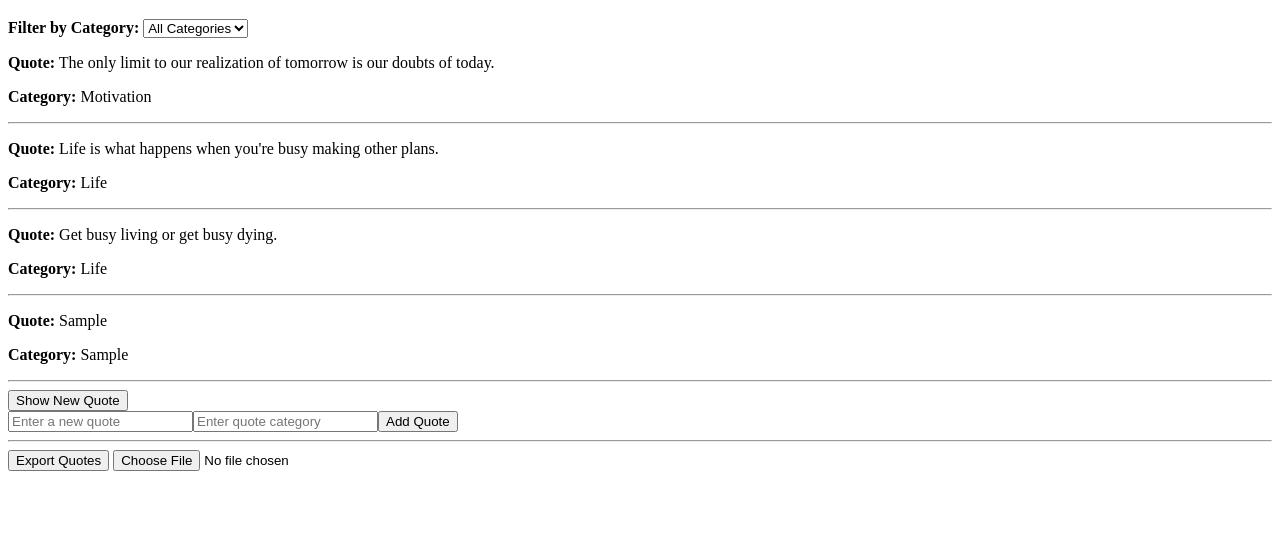
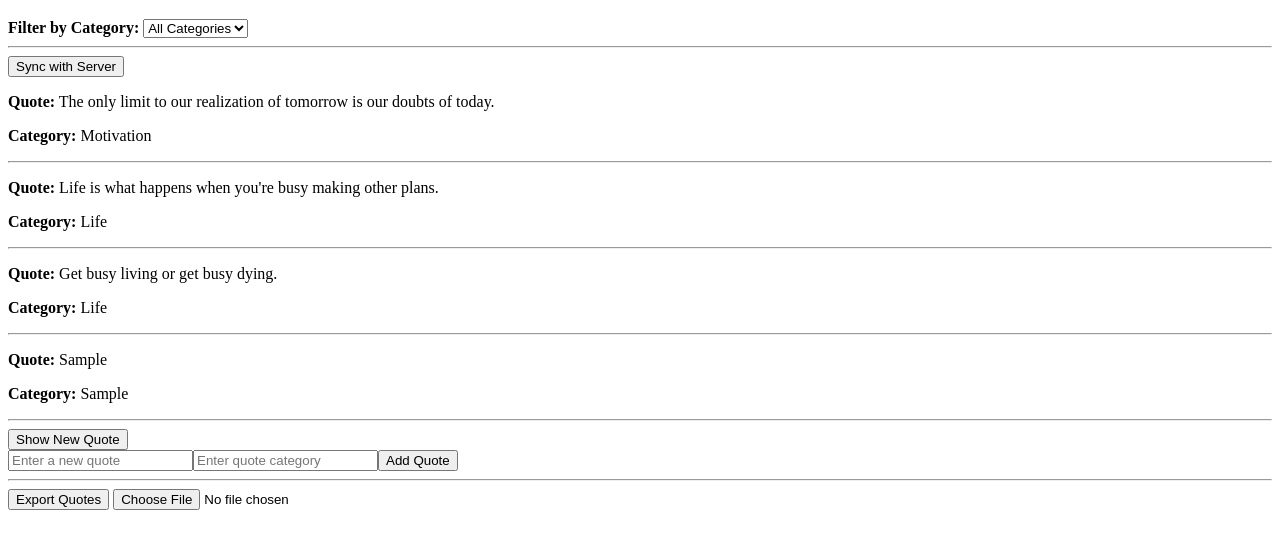
Before and after one commit to lnObempong/alx_fe_javascript, a plain HTML site: page dom-manipulation/index.html in a window 1280 px wide. Both pictures are taken after typing "Sample", "Sample" into the empty fields and a click on the button "Add Quote". Shown: the part 61-610 px from the top of the page. Drawn offline with Linux system fonts and the light colour scheme.

Commit message:
Updated, server sync with conflic resolution and user notification

```diff
--- a/dom-manipulation/index.html
+++ b/dom-manipulation/index.html
@@ -13,6 +13,10 @@
   <option value="all">All Categories</option>
   <!-- Options will be added dynamically -->
 </select>
+
+<hr />
+<button onclick="syncWithServer()">Sync with Server</button>
+<p id="syncStatus" style="color: green;"></p>
 
 
   <!-- Display Quote -->
--- a/dom-manipulation/script.js
+++ b/dom-manipulation/script.js
@@ -1,5 +1,5 @@
 // ========================
-// Quote Data Management
+// Local & Session Storage
 // ========================
 
 let quotes = [];
@@ -60,8 +60,8 @@ function addQuote() {
   document.getElementById("newQuoteText").value = "";
   document.getElementById("newQuoteCategory").value = "";
 
-  populateCategories();  // Update dropdown with new category if needed
-  filterQuotes();        // Reapply filter to include the new quote
+  populateCategories();
+  filterQuotes();
 }
 
 function createAddQuoteForm() {
@@ -85,7 +85,7 @@ function createAddQuoteForm() {
 }
 
 // ========================
-// Category Filter Handling
+// Filtering by Category
 // ========================
 
 function populateCategories() {
@@ -176,7 +176,62 @@ function importFromJsonFile(event) {
 }
 
 // ========================
-// Page Initialization
+// Server Sync & Conflict Resolution
+// ========================
+
+function mapServerPostToQuote(post) {
+  return {
+    text: post.title,
+    category: post.body
+  };
+}
+
+async function syncWithServer() {
+  const syncStatus = document.getElementById("syncStatus");
+  syncStatus.textContent = "Syncing...";
+
+  try {
+    const response = await fetch("https://jsonplaceholder.typicode.com/posts");
+    const serverData = await response.json();
+
+    const newServerQuotes = serverData.slice(0, 5).map(mapServerPostToQuote); // Simulate 5 new quotes
+
+    let merged = [...quotes];
+    let newCount = 0;
+
+    newServerQuotes.forEach(serverQuote => {
+      const exists = quotes.some(localQuote =>
+        localQuote.text === serverQuote.text && localQuote.category === serverQuote.category
+      );
+
+      if (!exists) {
+        merged.push(serverQuote);
+        newCount++;
+      }
+    });
+
+    if (newCount > 0) {
+      quotes = merged;
+      saveQuotes();
+      populateCategories();
+      filterQuotes();
+      syncStatus.textContent = `✅ Sync complete: ${newCount} new quotes added from server.`;
+    } else {
+      syncStatus.textContent = "✅ Already up to date with server.";
+    }
+  } catch (error) {
+    console.error("Sync error:", error);
+    syncStatus.textContent = "❌ Failed to sync with server.";
+  }
+
+  setTimeout(() => syncStatus.textContent = "", 5000);
+}
+
+// Optional: Periodic auto-sync every 30 seconds
+setInterval(syncWithServer, 30000);
+
+// ========================
+// Initialization
 // ========================
 
 document.getElementById("newQuote").addEventListener("click", showRandomQuote);
@@ -184,4 +239,4 @@ document.getElementById("newQuote").addEventListener("click", showRandomQuote);
 loadQuotes();
 createAddQuoteForm();
 populateCategories();
-filterQuotes(); // Show quotes based on saved filter (or all)
+filterQuotes(); // Show quotes based on selected category or all
```
